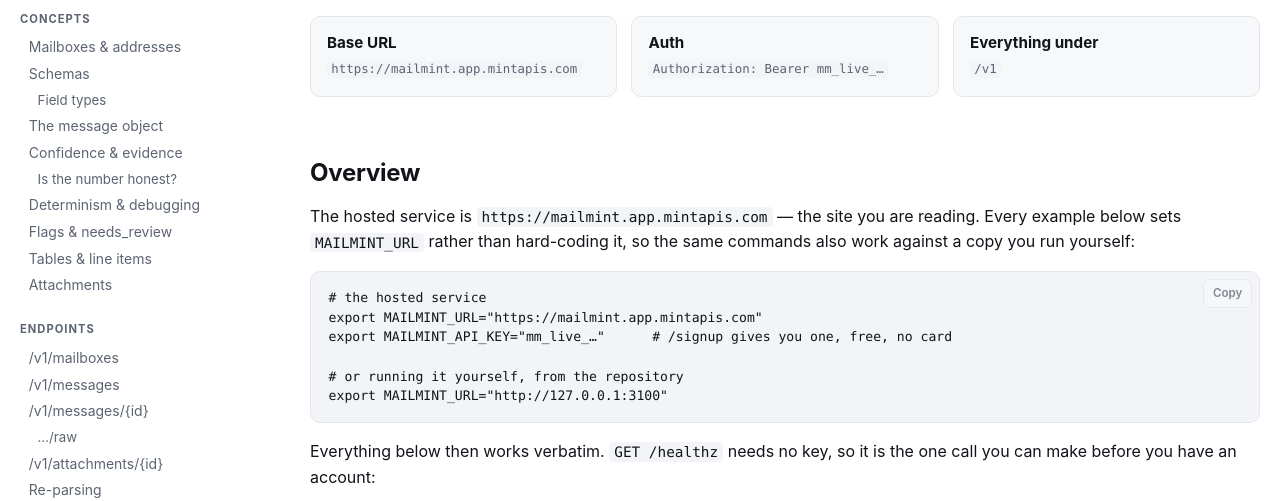
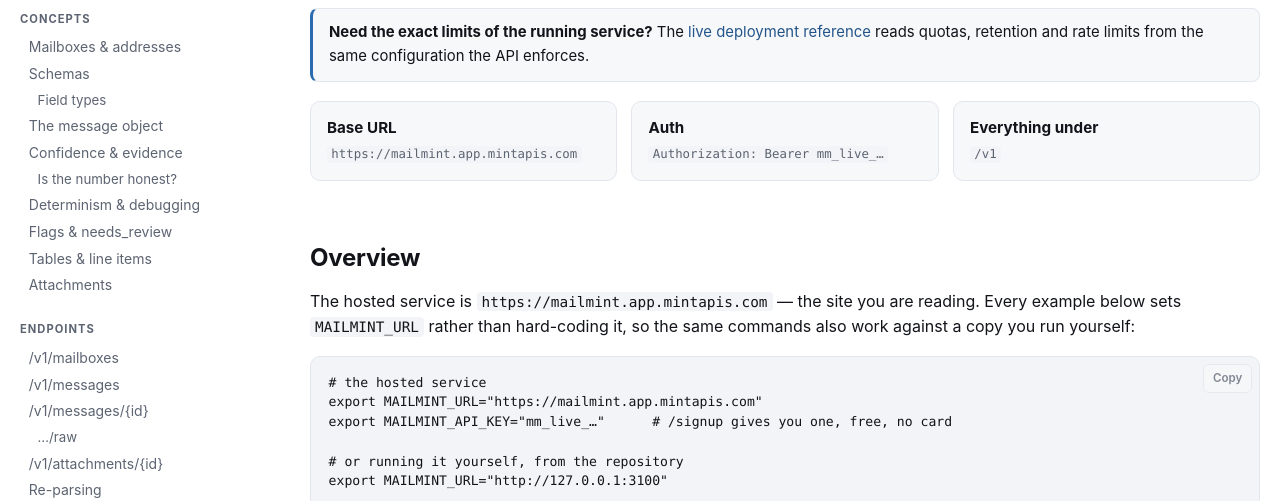
Before and after one commit to fstandhartinger/mailmint, a website: page packages/api/public/docs.html in a window 1280 px wide. Shown: the part 203-704 px from the top of the page. Drawn offline with Linux system fonts and the light colour scheme.

Commit message:
docs: link live MailMint deployment reference

```diff
--- a/packages/api/public/docs.html
+++ b/packages/api/public/docs.html
@@ -99,6 +99,10 @@
 <p class="lede">An inbound email address in, one frozen JSON object out — with a computed confidence, a
 source and a verbatim evidence span on every field you asked for. Delivered by webhook, by polling, or into
 n8n.</p>
+
+<p class="note"><strong>Need the exact limits of the running service?</strong>
+The <a href="/docs/reference">live deployment reference</a> reads quotas, retention and rate limits
+from the same configuration the API enforces.</p>
 
 <div class="cards">
   <div class="c"><strong>Base URL</strong><span><code>https://mailmint.app.mintapis.com</code></span></div>
```
